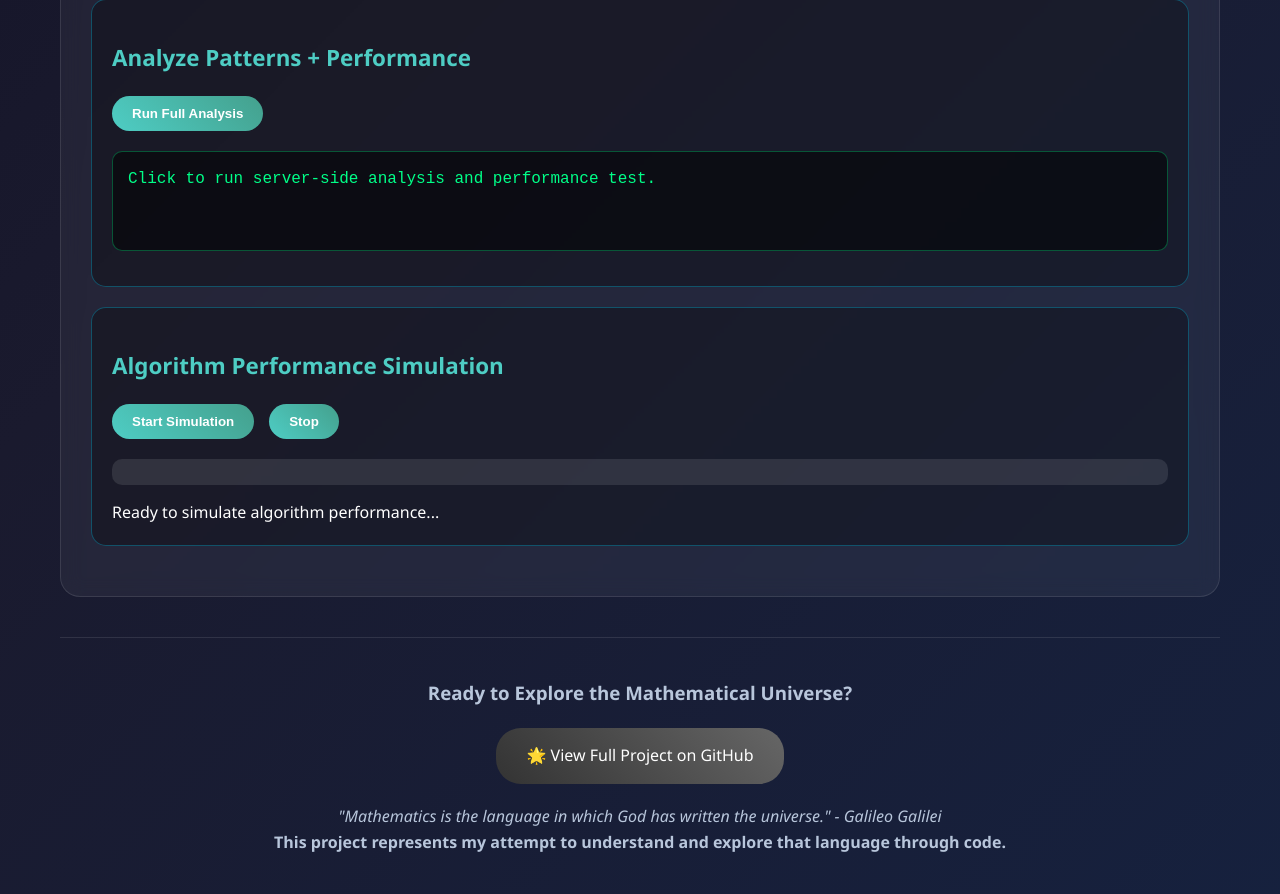
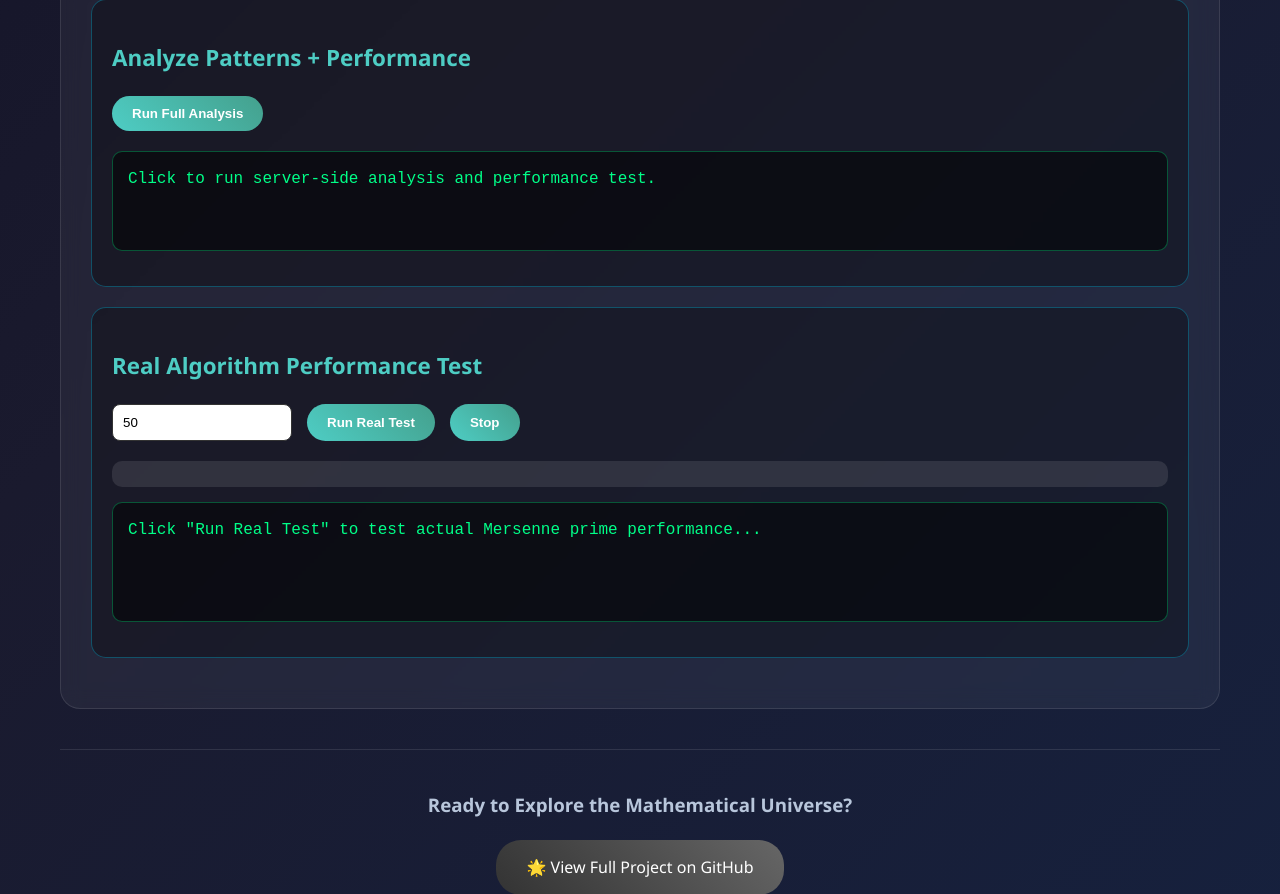
Before and after one commit to jayaraman2212066/MERSENNAA, a Flask app: page / in a window 1280 px wide, after a click on "Live Demo". Shown: the part 1284-2178 px from the top of the page. Run offline with Flask 3, Linux system fonts and the light colour scheme.

Commit message:
UI: replace fake performance simulation with real backend test; show actual results

```diff
--- a/templates/index.html
+++ b/templates/index.html
@@ -448,15 +448,16 @@
                 </div>
 
                 <div class="interactive-demo">
-                    <h3>Algorithm Performance Simulation</h3>
+                    <h3>Real Algorithm Performance Test</h3>
                     <div class="demo-controls">
-                        <button class="demo-btn" onclick="startPerformanceSim()">Start Simulation</button>
-                        <button class="demo-btn" onclick="stopPerformanceSim()">Stop</button>
+                        <input id="perf-max-exp" type="number" min="2" max="1000" value="50" placeholder="Max exponent (2-1000)" style="padding:10px;border-radius:8px;border:1px solid #333;min-width:180px;">
+                        <button class="demo-btn" onclick="startRealPerformanceTest()">Run Real Test</button>
+                        <button class="demo-btn" onclick="stopPerformanceTest()">Stop</button>
                     </div>
                     <div class="progress-container">
                         <div id="performance-bar" class="progress-bar" style="width: 0%"></div>
                     </div>
-                    <p id="performance-text">Ready to simulate algorithm performance...</p>
+                    <div id="performance-results" class="demo-output" style="min-height: 120px;">Click "Run Real Test" to test actual Mersenne prime performance...</div>
                 </div>
             </div>
         </div>
@@ -623,19 +624,83 @@
             `;
         }
 
-        // Performance Simulation (UI animation only)
-        let performanceInterval; let currentProgress = 0;
-        function startPerformanceSim() {
-            currentProgress = 0; const bar = document.getElementById('performance-bar'); const text = document.getElementById('performance-text');
+        // Real Performance Test
+        let performanceInterval; let currentProgress = 0; let isRunning = false;
+        async function startRealPerformanceTest() {
+            if (isRunning) return;
+            isRunning = true;
+            currentProgress = 0;
+            const bar = document.getElementById('performance-bar');
+            const results = document.getElementById('performance-results');
+            const maxExp = parseInt(document.getElementById('perf-max-exp').value) || 50;
+
+            if (maxExp < 2 || maxExp > 1000) {
+                results.innerHTML = 'Enter a valid max exponent between 2 and 1000';
+                isRunning = false;
+                return;
+            }
+
+            results.innerHTML = 'Starting real performance test...';
+            bar.style.width = '0%';
+
+            try {
+                const response = await fetch('/api/performance_test', {
+                    method: 'POST',
+                    headers: { 'Content-Type': 'application/json' },
+                    body: JSON.stringify({ max_exponent: maxExp })
+                });
+                const data = await response.json();
+
+                if (data.error) {
+                    results.innerHTML = `Error: ${data.error}`;
+                    isRunning = false;
+                    return;
+                }
+
+                // Animate progress bar
+                clearInterval(performanceInterval);
+                performanceInterval = setInterval(() => {
+                    currentProgress += 2;
+                    if (currentProgress > 100) currentProgress = 100;
+                    bar.style.width = currentProgress + '%';
+                    if (currentProgress >= 100) {
+                        clearInterval(performanceInterval);
+                        showPerformanceResults(data);
+                        isRunning = false;
+                    }
+                }, 50);
+
+            } catch (e) {
+                results.innerHTML = `Failed to run test: ${e.message}`;
+                isRunning = false;
+            }
+        }
+
+        function showPerformanceResults(data) {
+            const results = document.getElementById('performance-results');
+            const avgTime = data.average_time || 0;
+            const totalTime = data.total_time || 0;
+            const tested = data.total_tested || 0;
+
+            results.innerHTML = `
+                <strong>Real Performance Test Results:</strong><br>
+                <strong>Exponents tested:</strong> ${tested}<br>
+                <strong>Total time:</strong> ${totalTime}s<br>
+                <strong>Average time per test:</strong> ${avgTime}s<br>
+                <strong>Tests per second:</strong> ${tested > 0 ? (1/avgTime).toFixed(2) : 'N/A'}<br><br>
+                <strong>Sample results:</strong><br>
+                ${data.results.slice(0, 5).map(r =>
+                    `p=${r.exponent}: ${r.is_prime ? 'Prime ✅' : 'Not prime ❌'} (${r.computation_time}s)`
+                ).join('<br>')}
+                ${data.results.length > 5 ? '<br>...' : ''}
+            `;
+        }
+
+        function stopPerformanceTest() {
             clearInterval(performanceInterval);
-            performanceInterval = setInterval(() => {
-                currentProgress += Math.random() * 15; if (currentProgress > 100) currentProgress = 100;
-                bar.style.width = currentProgress + '%';
-                text.innerHTML = `Algorithm Performance: ${Math.round(currentProgress)}%`;
-                if (currentProgress >= 100) { clearInterval(performanceInterval); text.innerHTML = 'Performance simulation completed!'; }
-            }, 200);
+            isRunning = false;
+            document.getElementById('performance-results').innerHTML = 'Performance test stopped.';
         }
-        function stopPerformanceSim() { clearInterval(performanceInterval); document.getElementById('performance-text').innerHTML = 'Performance simulation stopped.'; }
 
         // Typing effect
         function typeWriter(element, text, speed = 100) { let i = 0; element.innerHTML = ''; (function type(){ if (i < text.length) { element.innerHTML += text.charAt(i++); setTimeout(type, speed);} })(); }
```
